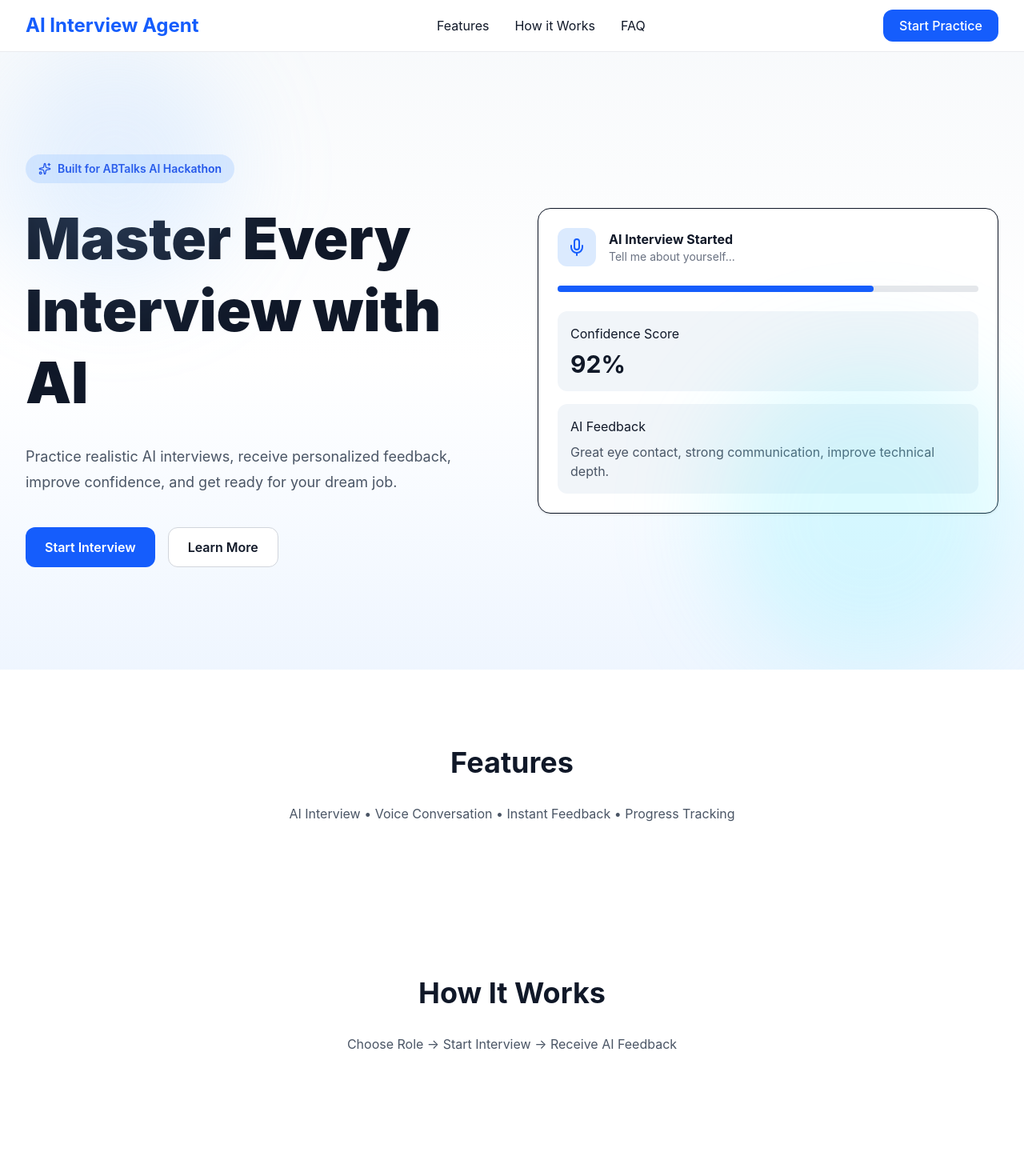
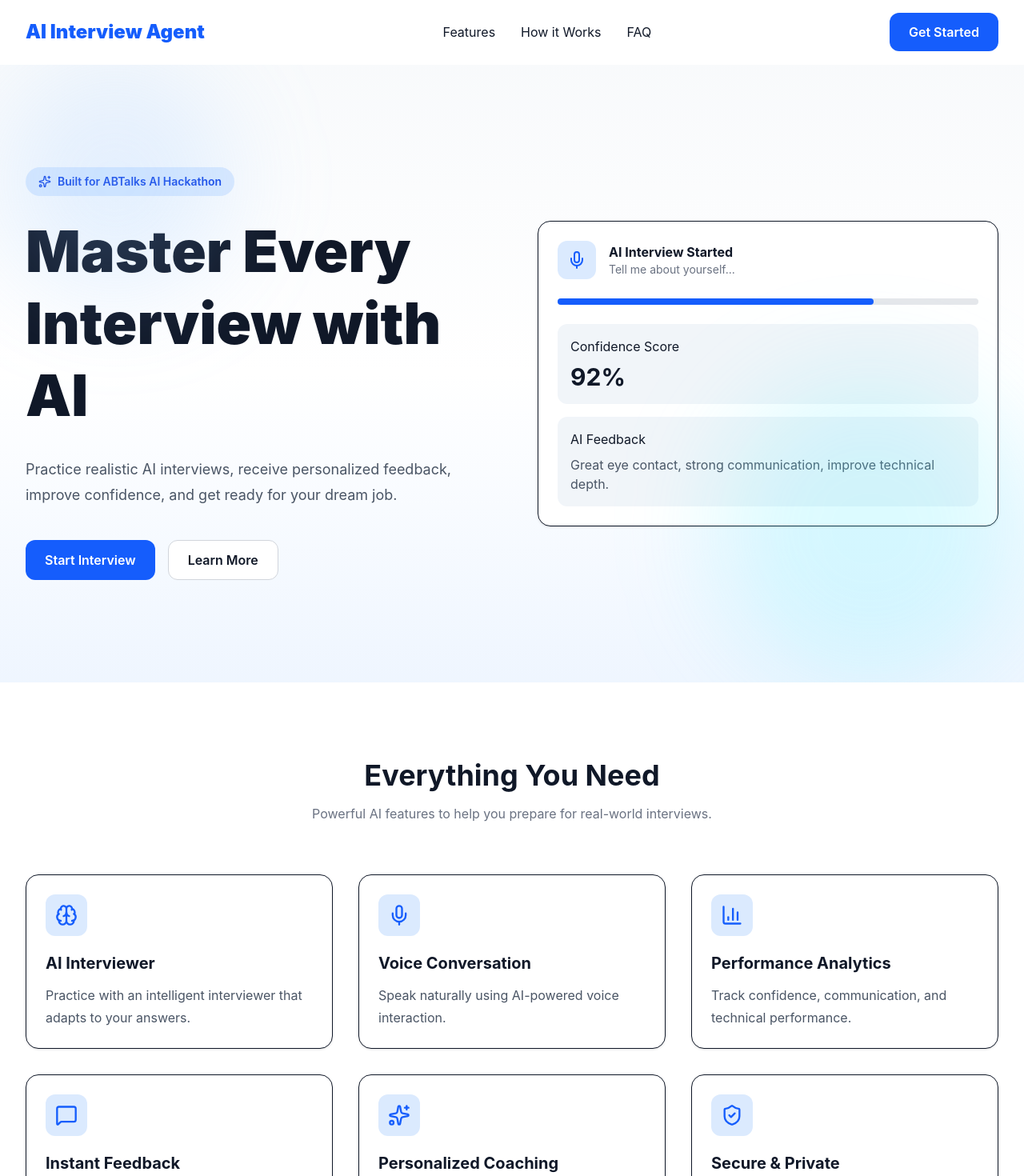
Before and after one commit to Codedbyriyad/AI-Interview-Agent, a React app in the folder frontend/: page / in a window 1280 px wide. Shown: the top 1470 px of the page at 80% size. Built offline with nearby package versions, Linux system fonts and the light colour scheme; the HTML template or start-up script is replaced by a standard one.

Commit message:
Build premium landing page hero and features

```diff
--- a/frontend/src/components/common/Navbar.jsx
+++ b/frontend/src/components/common/Navbar.jsx
@@ -1,23 +1,39 @@
+import { Link } from "react-router-dom";
+
 import Container from "./Container";
+import Button from "../ui/Button";
 
 function Navbar() {
   return (
-    <header className="sticky top-0 z-50 border-b border-gray-200/80 bg-white/80 backdrop-blur-md">
+    <header className="sticky top-0 z-50 border-b border-white/20 bg-white/80 backdrop-blur-lg">
       <Container>
-        <nav className="flex h-16 items-center justify-between">
-          <h1 className="text-2xl font-bold text-blue-600">
+        <nav className="flex h-20 items-center justify-between">
+
+          <Link
+            to="/"
+            className="text-2xl font-black text-blue-600"
+          >
             AI Interview Agent
-          </h1>
+          </Link>
 
-          <div className="hidden gap-8 md:flex">
-            <a href="#" className="hover:text-blue-600">Features</a>
-            <a href="#" className="hover:text-blue-600">How it Works</a>
-            <a href="#" className="hover:text-blue-600">FAQ</a>
+          <div className="hidden items-center gap-8 lg:flex">
+            <a href="#features" className="hover:text-blue-600">
+              Features
+            </a>
+
+            <a href="#how-it-works" className="hover:text-blue-600">
+              How it Works
+            </a>
+
+            <a href="#faq" className="hover:text-blue-600">
+              FAQ
+            </a>
           </div>
 
-          <button className="rounded-xl bg-blue-600 px-5 py-2 font-medium text-white transition hover:bg-blue-700">
-            Start Practice
-          </button>
+          <Button>
+            Get Started
+          </Button>
+
         </nav>
       </Container>
     </header>
--- a/frontend/src/components/landing/Features.jsx
+++ b/frontend/src/components/landing/Features.jsx
@@ -1,13 +1,98 @@
+import { motion } from "framer-motion";
+import {
+  Brain,
+  Mic,
+  BarChart3,
+  MessageSquare,
+  Sparkles,
+  ShieldCheck,
+} from "lucide-react";
+
+import Container from "../common/Container";
+import Card from "../ui/Card";
+import SectionTitle from "../ui/SectionTitle";
+
+const features = [
+  {
+    icon: Brain,
+    title: "AI Interviewer",
+    description:
+      "Practice with an intelligent interviewer that adapts to your answers.",
+  },
+  {
+    icon: Mic,
+    title: "Voice Conversation",
+    description:
+      "Speak naturally using AI-powered voice interaction.",
+  },
+  {
+    icon: BarChart3,
+    title: "Performance Analytics",
+    description:
+      "Track confidence, communication, and technical performance.",
+  },
+  {
+    icon: MessageSquare,
+    title: "Instant Feedback",
+    description:
+      "Receive detailed suggestions immediately after each interview.",
+  },
+  {
+    icon: Sparkles,
+    title: "Personalized Coaching",
+    description:
+      "Get AI-generated improvement plans based on previous interviews.",
+  },
+  {
+    icon: ShieldCheck,
+    title: "Secure & Private",
+    description:
+      "Your interview history stays private and securely stored.",
+  },
+];
+
 function Features() {
   return (
-    <section className="py-24 text-center">
-      <h2 className="mb-8 text-4xl font-bold">
-        Features
-      </h2>
+    <section id="features" className="py-24">
+      <Container>
+        <SectionTitle
+          title="Everything You Need"
+          subtitle="Powerful AI features to help you prepare for real-world interviews."
+        />
 
-      <p className="text-gray-600">
-        AI Interview • Voice Conversation • Instant Feedback • Progress Tracking
-      </p>
+        <div className="grid gap-8 md:grid-cols-2 lg:grid-cols-3">
+          {features.map((feature, index) => {
+            const Icon = feature.icon;
+
+            return (
+              <motion.div
+                key={feature.title}
+                initial={{ opacity: 0, y: 30 }}
+                whileInView={{ opacity: 1, y: 0 }}
+                transition={{
+                  delay: index * 0.1,
+                  duration: 0.5,
+                }}
+                viewport={{ once: true }}
+              >
+                <Card>
+                  <div className="mb-5 inline-flex rounded-xl bg-blue-100 p-3">
+                    <Icon className="text-blue-600" size={28} />
+                  </div>
+
+                  <h3 className="text-xl font-bold">
+                    {feature.title}
+                  </h3>
+
+                  <p className="mt-3 leading-7 text-gray-600">
+                    {feature.description}
+                  </p>
+                </Card>
+              </motion.div>
+            );
+          })}
+        </div>
+      </Container>
     </section>
   );
 }
```
